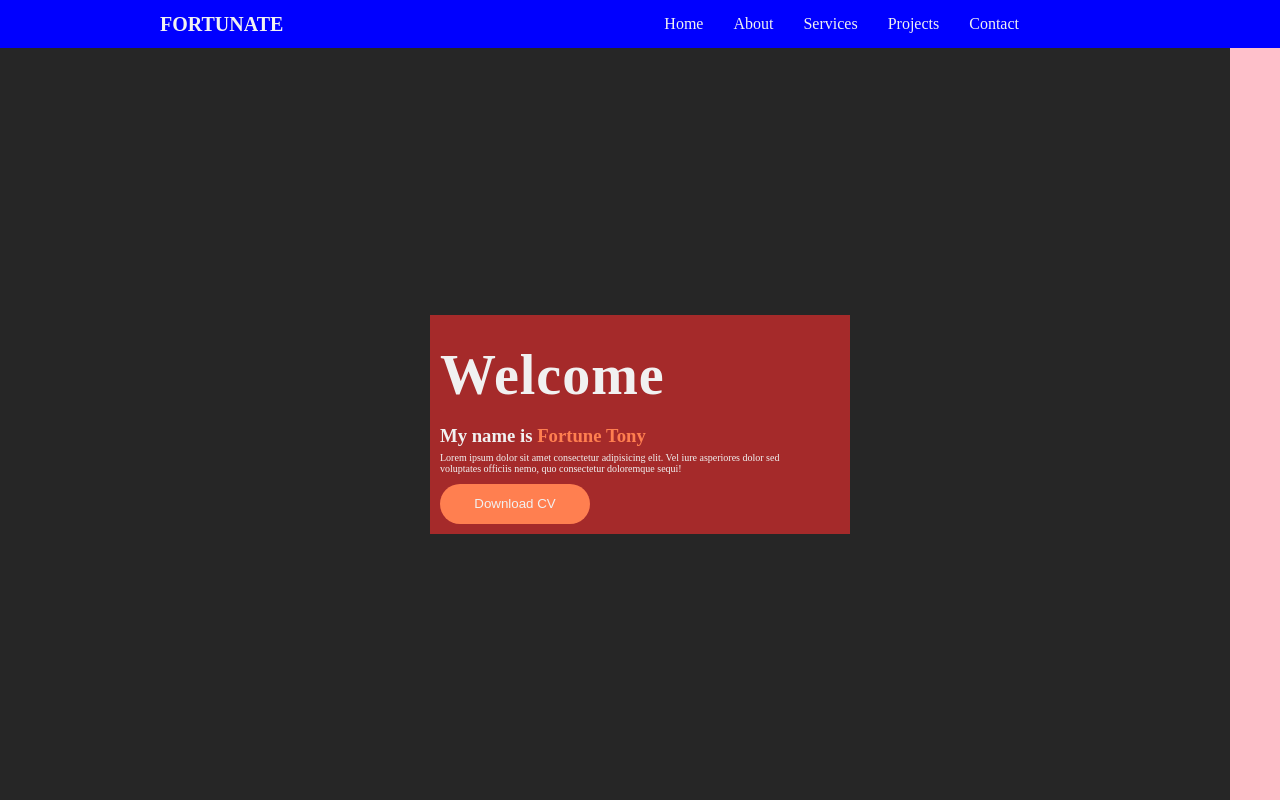
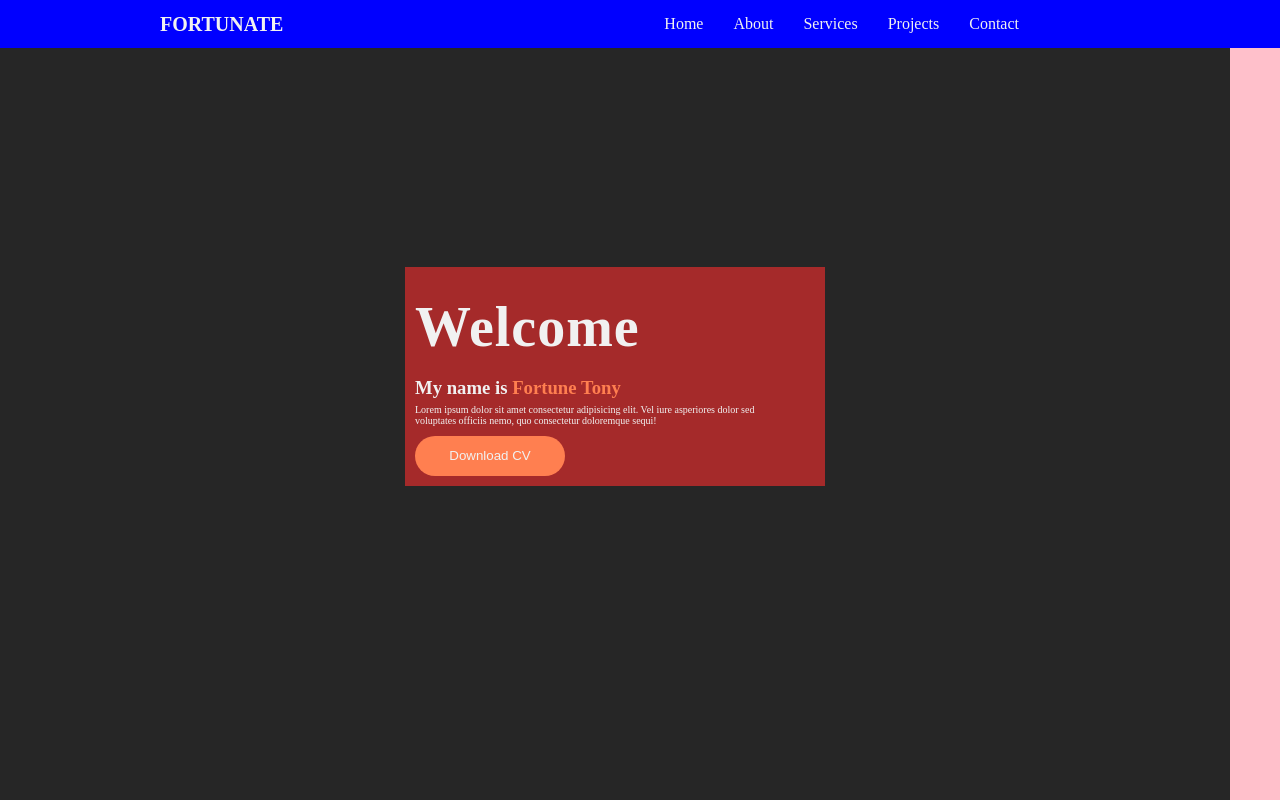
Before and after one commit to 4tunecodes/fortunytony.github.io, a plain HTML site: page index.html in a window 1280 px wide. Shown: the top 800 px of the page. Drawn offline with Linux system fonts and the light colour scheme.

Commit message:
Update portfolio.css

```diff
--- a/portfolio.css
+++ b/portfolio.css
@@ -57,8 +57,7 @@ body {
 }
 
 .firstglance .body {
-  position:fixed;
-  top:3rem;
+  position: relative;
   display: flex;
   justify-content: center;
   align-items: center;
```
